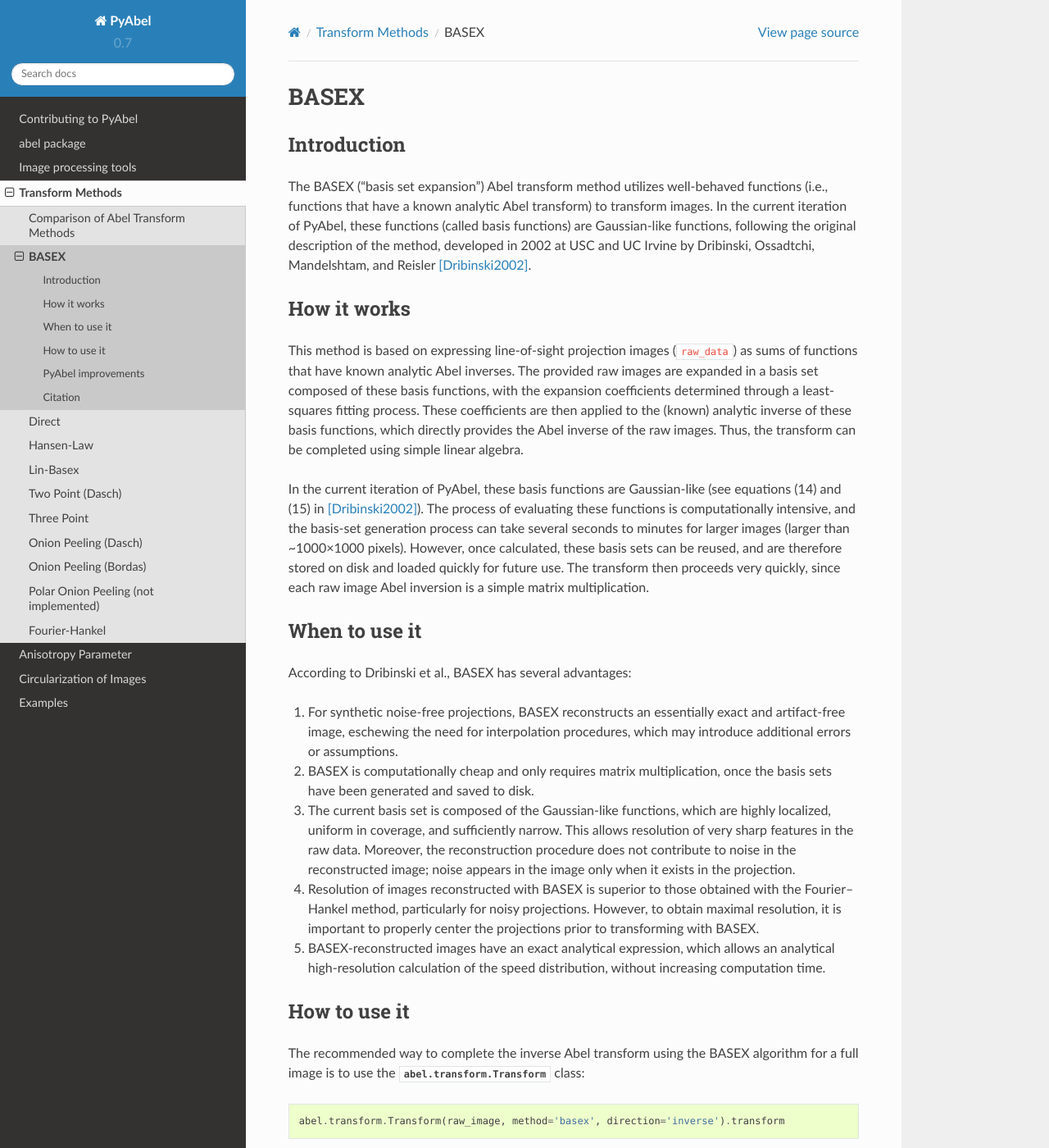
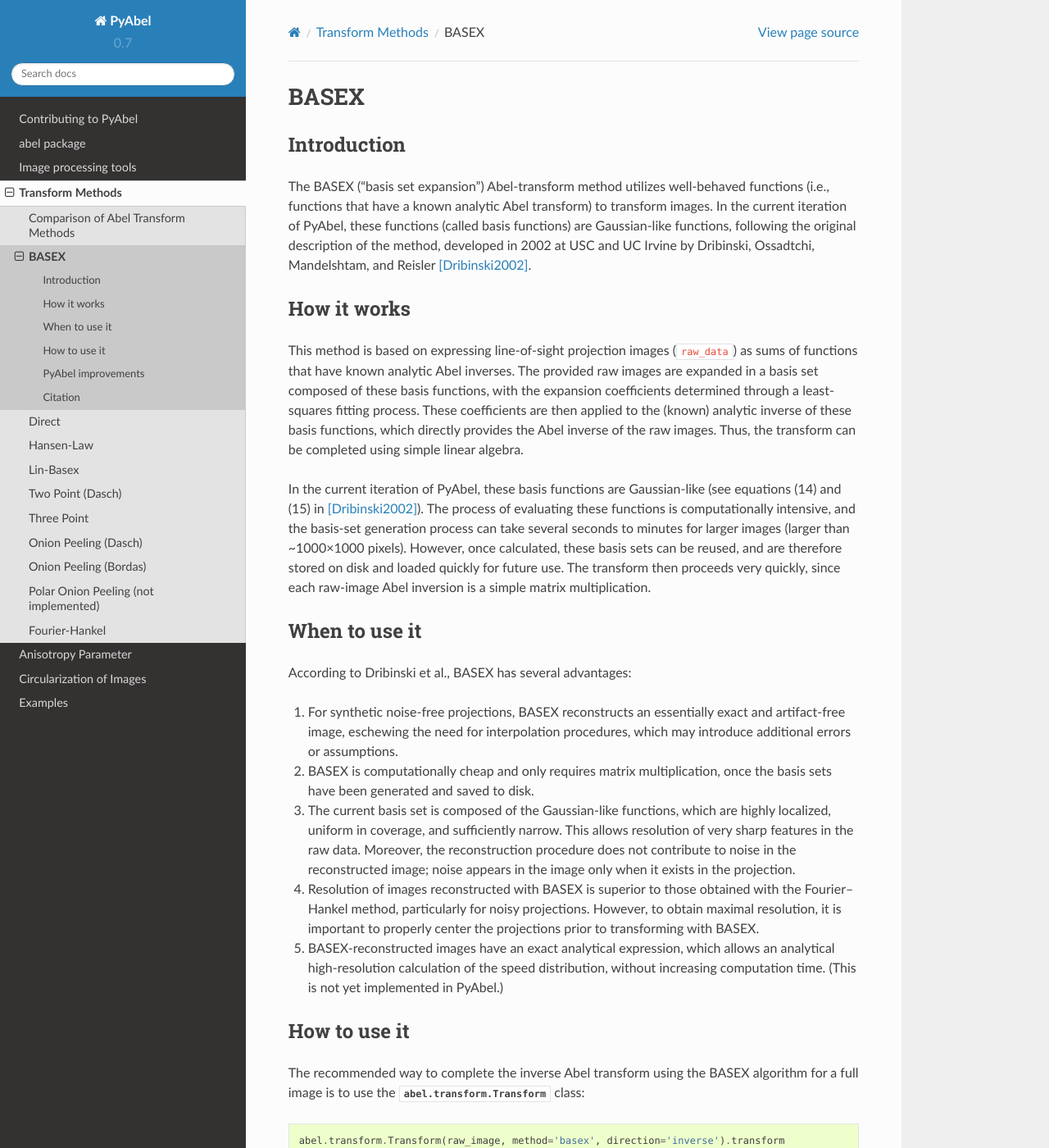
Before and after one commit to PyAbel/PyAbel, a Sphinx documentation site: the page built from doc/transform_methods/basex.rst, in a window 1280 px wide and 1400 px high. Shown: the whole window at 82% size. Built offline with Sphinx 7.4.7 and the Read the Docs theme 2.0.0, drawn with Linux system fonts in a browser that asks for light colours.

Commit message:
Analytical speed distribution is not implemented

```diff
--- a/doc/transform_methods/basex.rst
+++ b/doc/transform_methods/basex.rst
@@ -7,7 +7,7 @@ BASEX
 Introduction
 ------------
 
-The BASEX (“basis set expansion”) Abel transform method utilizes well-behaved functions (i.e., functions that have a known analytic Abel transform) to transform images.
+The BASEX (“basis set expansion”) Abel-transform method utilizes well-behaved functions (i.e., functions that have a known analytic Abel transform) to transform images.
 In the current iteration of PyAbel, these functions (called basis functions) are Gaussian-like functions, following the original description of the method, developed in 2002 at USC and UC Irvine by Dribinski, Ossadtchi, Mandelshtam, and Reisler [Dribinski2002]_.
 
 
@@ -18,7 +18,7 @@ This method is based on expressing line-of-sight projection images (``raw_data``
 These coefficients are then applied to the (known) analytic inverse of these basis functions, which directly provides the Abel inverse of the raw images. Thus, the transform can be completed using simple linear algebra.
 
 In the current iteration of PyAbel, these basis functions are Gaussian-like (see equations (14) and (15) in [Dribinski2002]_). The process of evaluating these functions is computationally intensive, and the basis-set generation process can take several seconds to minutes for larger images (larger than ~1000×1000 pixels). However, once calculated, these basis sets can be reused, and are therefore stored on disk and loaded quickly for future use.
-The transform then proceeds very quickly, since each raw image Abel inversion is a simple matrix multiplication.
+The transform then proceeds very quickly, since each raw-image Abel inversion is a simple matrix multiplication.
 
 
 When to use it
@@ -34,7 +34,7 @@ According to Dribinski et al., BASEX has several advantages:
 
 4. Resolution of images reconstructed with BASEX is superior to those obtained with the Fourier–Hankel method, particularly for noisy projections. However, to obtain maximal resolution, it is important to properly center the projections prior to transforming with BASEX.
 
-5. BASEX-reconstructed images have an exact analytical expression, which allows an analytical high-resolution calculation of the speed distribution, without increasing computation time.
+5. BASEX-reconstructed images have an exact analytical expression, which allows an analytical high-resolution calculation of the speed distribution, without increasing computation time. (This is not yet implemented in PyAbel.)
 
 
 .. _BASEXhowto:
```
Also changed, not shown: doc/transform_methods/basex-comp.rst (line endings or trailing spaces).
